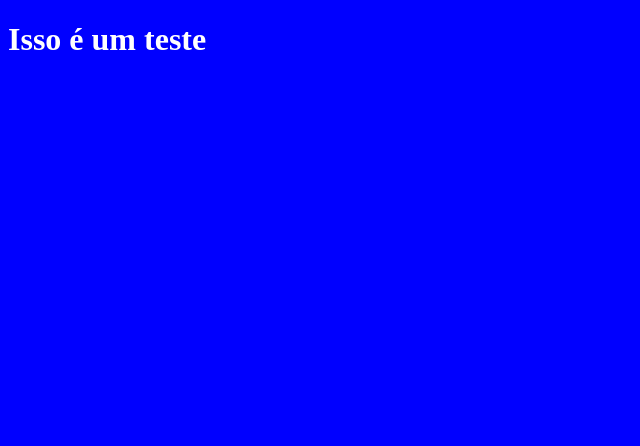
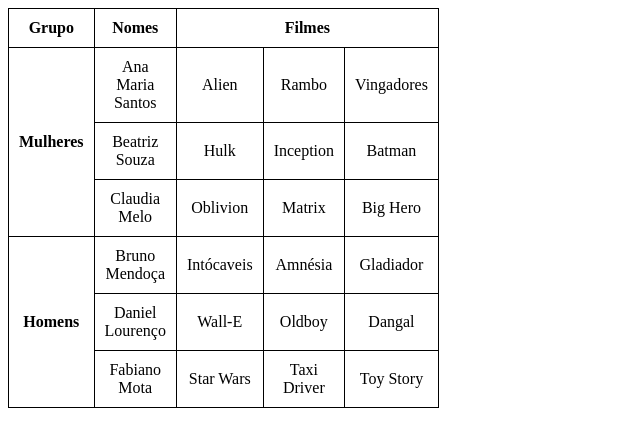
Before and after one commit to RodrigoAssis96/Html-Css, a plain HTML site: page Exercicios/exe24/pagina001.html in a window 1280 px wide. Shown: the whole page, without its empty margins (0-640 px from the left). Drawn offline with Linux system fonts and the light colour scheme.

```diff
--- a/Exercicios/exe24/pagina001.html
+++ b/Exercicios/exe24/pagina001.html
@@ -5,13 +5,65 @@
     <meta name="viewport" content="width=device-width, initial-scale=1.0">
     <title>pagina teste</title>
     <style>
-        body{
-            background-color: blue;
-            color: white;
+        table{
+            border-collapse: collapse;
+            width: 300px;
+        } td, th{
+            border: 1px solid black;
+            padding: 10px;
+            text-align: center;
         }
     </style>
+
 </head>
 <body>
-    <h1>Isso é um teste</h1>
+<table>
+    <tr>
+        <th scope="col">Grupo</th>
+        <th scope="col">Nomes</th>
+        <th colspan="3" scope="colgroup">Filmes</th>
+    </tr>
+    <tr>
+        <th rowspan="3" scope="rowgroup">Mulheres</th>
+
+        <td>Ana Maria Santos</td>
+        <td>Alien</td>
+        <td>Rambo</td>
+        <td>Vingadores</td>
+
+    </tr>
+    <tr>
+        <td>Beatriz Souza</td>
+        <td>Hulk</td>
+        <td>Inception</td>
+        <td>Batman</td>
+    </tr>
+    <tr>
+        <td>Claudia Melo</td>
+        <td>Oblivion</td>
+        <td>Matrix</td>
+        <td>Big Hero</td>
+    </tr>
+    <tr>
+        <th rowspan="3" scope="rowgroup">Homens</th>
+        <td>Bruno Mendoça</td>
+        <td>Intócaveis</td>
+        <td>Amnésia</td>
+        <td>Gladiador</td>
+    </tr>
+    <tr>
+        <td>Daniel Lourenço</td>
+        <td>Wall-E</td>
+        <td>Oldboy</td>
+        <td>Dangal</td>
+    </tr>
+    <tr>
+        <td>Fabiano Mota</td>
+        <td>Star Wars</td>
+        <td>Taxi Driver</td>
+        <td>Toy Story</td>
+
+    </tr>
+</table>
 </body>
 </html>
```
Also changed, not shown: Exercicios/exe24/pagina002.html (added, +34 -0 lines), Exercicios/exe24/pagina003.html (added, +16 -0 lines), Exercicios/exe24/pagina004.html (added, +16 -0 lines).
